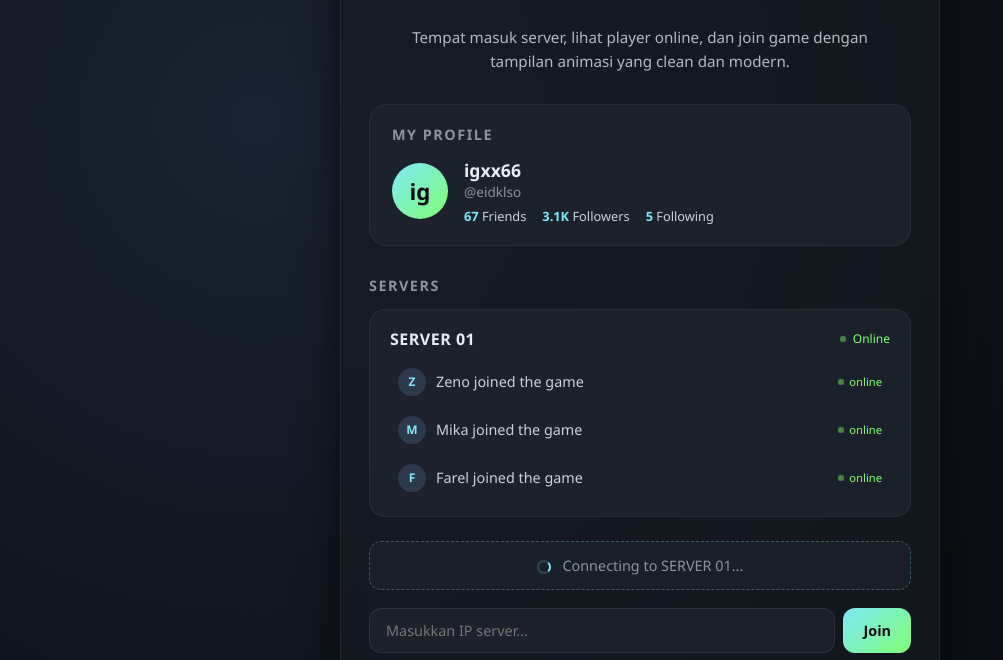
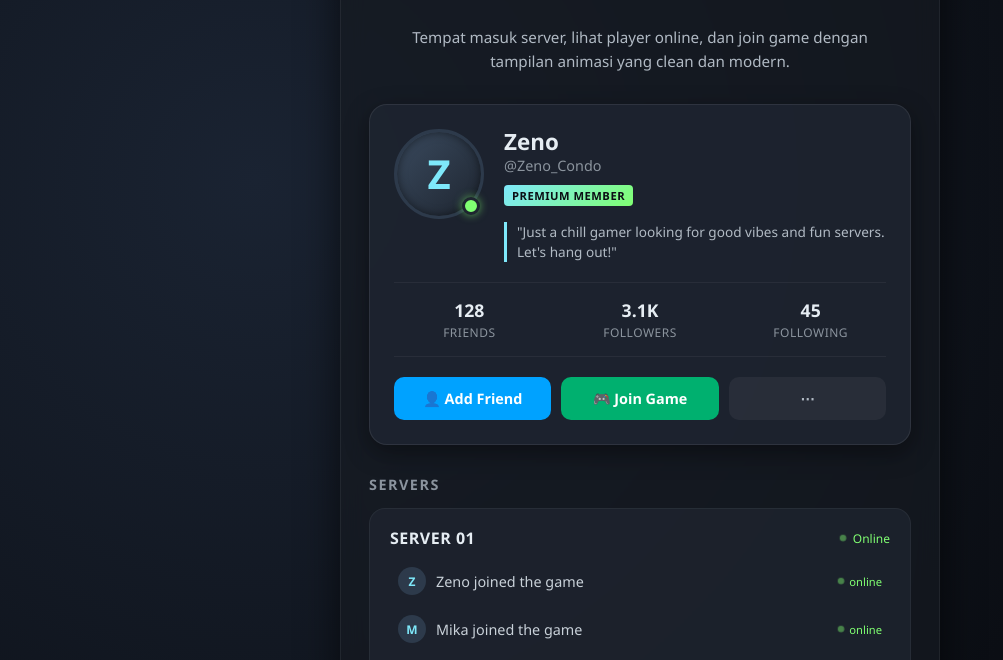
Before and after one commit to PallLua/condosgame, a plain HTML site: page index.html in a window 1280 px wide. Shown: the part 131-791 px from the top of the page, without its empty margins (0-1003 px from the left). Drawn offline with Linux system fonts and the light colour scheme.

Commit message:
Update index.html

```diff
--- a/index.html
+++ b/index.html
@@ -14,7 +14,7 @@
     }
 
     body {
-      background: #0b0e14; /* warna gelap modern */
+      background: #0b0e14;
       color: #e6edf3;
       min-height: 100vh;
       display: flex;
@@ -25,7 +25,6 @@
       background-image: radial-gradient(circle at 20% 30%, #1a2332 0%, #0b0e14 70%);
     }
 
-    /* ===== KONTAINER UTAMA ===== */
     .container {
       max-width: 600px;
       width: 100%;
@@ -68,7 +67,6 @@
       font-weight: 500;
     }
 
-    /* ===== DESKRIPSI ===== */
     .desc {
       text-align: center;
       font-size: 0.95rem;
@@ -78,73 +76,172 @@
       padding: 0 10px;
     }
 
-    /* ===== KARTU PROFIL ===== */
-    .profile-card {
-      background: rgba(30, 37, 48, 0.8);
+    /* ===== KARTU PROFIL ROBLOX ===== */
+    .roblox-profile-card {
+      background: rgba(30, 37, 48, 0.9);
       border-radius: 18px;
-      padding: 20px 22px;
+      padding: 24px;
       margin-bottom: 30px;
-      border: 1px solid rgba(255, 255, 255, 0.05);
-      transition: transform 0.2s ease;
+      border: 1px solid rgba(255, 255, 255, 0.08);
+      box-shadow: 0 8px 24px rgba(0, 0, 0, 0.4);
     }
 
-    .profile-card:hover {
-      transform: scale(1.02);
+    .profile-top {
+      display: flex;
+      gap: 20px;
+      align-items: flex-start;
+      margin-bottom: 20px;
     }
 
-    .profile-card h2 {
-      font-size: 0.9rem;
-      color: #8b949e;
-      text-transform: uppercase;
-      letter-spacing: 1.5px;
-      margin-bottom: 14px;
-      font-weight: 600;
+    .avatar-container {
+      position: relative;
+      flex-shrink: 0;
     }
 
-    .profile-info {
-      display: flex;
-      align-items: center;
-      gap: 16px;
-    }
-
-    .avatar {
-      width: 56px;
-      height: 56px;
+    .roblox-avatar {
+      width: 90px;
+      height: 90px;
       border-radius: 50%;
-      background: linear-gradient(135deg, #7ee8fa, #80ff72);
+      background: linear-gradient(135deg, #3a4a5e, #1e2530);
+      border: 3px solid #2d3a4b;
       display: flex;
       align-items: center;
       justify-content: center;
+      font-size: 2.5rem;
       font-weight: 800;
-      font-size: 1.4rem;
-      color: #0b0e14;
-      flex-shrink: 0;
+      color: #7ee8fa;
+      box-shadow: inset 0 0 10px rgba(0,0,0,0.5);
     }
 
-    .profile-details .username {
-      font-size: 1.1rem;
-      font-weight: 700;
+    .online-dot {
+      position: absolute;
+      bottom: 4px;
+      right: 4px;
+      width: 18px;
+      height: 18px;
+      border-radius: 50%;
+      background: #80ff72;
+      border: 3px solid #1e2530;
+      box-shadow: 0 0 8px rgba(128, 255, 114, 0.6);
     }
 
-    .profile-details .handle {
-      font-size: 0.85rem;
-      color: #8b949e;
-      margin-bottom: 6px;
+    .profile-info-main {
+      flex: 1;
     }
 
-    .profile-stats {
-      display: flex;
-      gap: 16px;
-      font-size: 0.8rem;
+    .profile-info-main .display-name {
+      font-size: 1.4rem;
+      font-weight: 800;
+      line-height: 1.2;
     }
 
-    .profile-stats span {
-      color: #c9d1d9;
+    .profile-info-main .username {
+      font-size: 0.9rem;
+      color: #8b949e;
+      margin-bottom: 8px;
     }
 
-    .profile-stats strong {
-      color: #7ee8fa;
+    .profile-badge {
+      display: inline-block;
+      background: linear-gradient(135deg, #7ee8fa, #80ff72);
+      color: #0b0e14;
+      font-size: 0.7rem;
+      font-weight: 800;
+      padding: 3px 8px;
+      border-radius: 4px;
+      text-transform: uppercase;
+      letter-spacing: 0.5px;
+      margin-bottom: 8px;
+    }
+
+    .profile-bio {
+      font-size: 0.85rem;
+      color: #b1bac4;
+      line-height: 1.5;
+      margin-top: 8px;
+      border-left: 3px solid #7ee8fa;
+      padding-left: 10px;
+    }
+
+    /* Statistik Pertemanan */
+    .profile-stats-row {
+      display: flex;
+      gap: 20px;
+      padding: 15px 0;
+      border-top: 1px solid rgba(255, 255, 255, 0.05);
+      border-bottom: 1px solid rgba(255, 255, 255, 0.05);
+      margin-bottom: 20px;
+    }
+
+    .stat-item {
+      display: flex;
+      flex-direction: column;
+      align-items: center;
+      flex: 1;
+    }
+
+    .stat-item .stat-value {
+      font-size: 1.1rem;
+      font-weight: 800;
+      color: #e6edf3;
+    }
+
+    .stat-item .stat-label {
+      font-size: 0.75rem;
+      color: #8b949e;
+      text-transform: uppercase;
+      letter-spacing: 0.5px;
+      margin-top: 2px;
+    }
+
+    /* Tombol Interaksi */
+    .profile-actions {
+      display: flex;
+      gap: 10px;
+    }
+
+    .profile-actions button {
+      flex: 1;
+      padding: 12px;
+      border-radius: 10px;
+      border: none;
       font-weight: 700;
+      font-size: 0.9rem;
+      cursor: pointer;
+      transition: all 0.2s ease;
+      display: flex;
+      align-items: center;
+      justify-content: center;
+      gap: 6px;
+    }
+
+    .btn-add-friend {
+      background: #00a2ff;
+      color: white;
+    }
+
+    .btn-add-friend:hover {
+      background: #0084d1;
+    }
+
+    .btn-join-game {
+      background: #00b06f;
+      color: white;
+    }
+
+    .btn-join-game:hover {
+      background: #00935c;
+    }
+
+    .btn-options {
+      flex: 0 0 50px;
+      background: rgba(255, 255, 255, 0.05);
+      color: #b1bac4;
+      border: 1px solid rgba(255, 255, 255, 0.1);
+    }
+
+    .btn-options:hover {
+      background: rgba(255, 255, 255, 0.1);
     }
 
     /* ===== DAFTAR SERVER ===== */
@@ -274,7 +371,7 @@
       to { transform: rotate(360deg); }
     }
 
-    /* ===== INPUT IP (opsional) ===== */
+    /* ===== INPUT IP ===== */
     .ip-input {
       margin-top: 18px;
       display: flex;
@@ -321,8 +418,10 @@
     @media (max-width: 480px) {
       .container { padding: 24px 18px; }
       .header h1 { font-size: 1.8rem; }
-      .profile-info { flex-direction: column; align-items: flex-start; }
-      .profile-stats { flex-wrap: wrap; gap: 10px; }
+      .profile-top { flex-direction: column; align-items: center; text-align: center; }
+      .profile-bio { border-left: none; padding-left: 0; border-top: 1px solid rgba(255,255,255,0.1); padding-top: 10px; margin-top: 10px; }
+      .profile-actions { flex-wrap: wrap; }
+      .btn-options { flex: 1; }
     }
   </style>
 </head>
@@ -340,20 +439,50 @@
       Tempat masuk server, lihat player online, dan join game dengan tampilan animasi yang clean dan modern.
     </p>
 
-    <!-- KARTU PROFIL -->
-    <div class="profile-card">
-      <h2>My Profile</h2>
-      <div class="profile-info">
-        <div class="avatar">ig</div>
-        <div class="profile-details">
-          <div class="username">igxx66</div>
-          <div class="handle">@eidklso</div>
-          <div class="profile-stats">
-            <span><strong>67</strong> Friends</span>
-            <span><strong>3.1K</strong> Followers</span>
-            <span><strong>5</strong> Following</span>
+    <!-- KARTU PROFIL ROBLOX (BARU) -->
+    <div class="roblox-profile-card">
+      <div class="profile-top">
+        <div class="avatar-container">
+          <div class="roblox-avatar">Z</div>
+          <div class="online-dot" title="Online"></div>
+        </div>
+        <div class="profile-info-main">
+          <div class="display-name">Zeno</div>
+          <div class="username">@Zeno_Condo</div>
+          <span class="profile-badge">Premium Member</span>
+          <div class="profile-bio">
+            "Just a chill gamer looking for good vibes and fun servers. Let's hang out!"
           </div>
         </div>
+      </div>
+
+      <!-- Statistik -->
+      <div class="profile-stats-row">
+        <div class="stat-item">
+          <span class="stat-value">128</span>
+          <span class="stat-label">Friends</span>
+        </div>
+        <div class="stat-item">
+          <span class="stat-value">3.1K</span>
+          <span class="stat-label">Followers</span>
+        </div>
+        <div class="stat-item">
+          <span class="stat-value">45</span>
+          <span class="stat-label">Following</span>
+        </div>
+      </div>
+
+      <!-- Tombol Aksi -->
+      <div class="profile-actions">
+        <button class="btn-add-friend" onclick="alert('Friend request sent!')">
+          👤 Add Friend
+        </button>
+        <button class="btn-join-game" onclick="connectServer()">
+          🎮 Join Game
+        </button>
+        <button class="btn-options" onclick="alert('Options menu')">
+          ⋯
+        </button>
       </div>
     </div>
 
@@ -376,7 +505,7 @@
         <span class="spinner"></span> Connecting to SERVER 01...
       </div>
 
-      <!-- INPUT IP (opsional) -->
+      <!-- INPUT IP -->
       <div class="ip-input">
         <input type="text" placeholder="Masukkan IP server..." id="ipInput">
         <button onclick="connectServer()">Join</button>
@@ -424,28 +553,11 @@
       statusEl.innerHTML = `<span class="spinner"></span> Connecting to ${ip}...`;
       statusEl.style.color = '#8b949e';
 
-      // Simulasi proses koneksi (ganti dengan logika backend jika ada)
       setTimeout(() => {
         statusEl.innerHTML = `✅ Berhasil terhubung ke ${ip}!`;
         statusEl.style.color = '#80ff72';
       }, 2000);
     }
-
-    // ===== OPSIONAL: ANIMASI PLAYER MASUK SECARA BERKALA =====
-    // Uncomment jika ingin mensimulasikan player baru bergabung
-    /*
-    setInterval(() => {
-      const names = ['Rina', 'Budi', 'Sinta', 'Alex', 'Nadia'];
-      const randomName = names[Math.floor(Math.random() * names.length)];
-      const newPlayer = {
-        name: randomName,
-        initial: randomName.charAt(0).toUpperCase(),
-        online: true
-      };
-      players.push(newPlayer);
-      renderPlayers();
-    }, 10000); // setiap 10 detik
-    */
   </script>
 
 </body>
```
